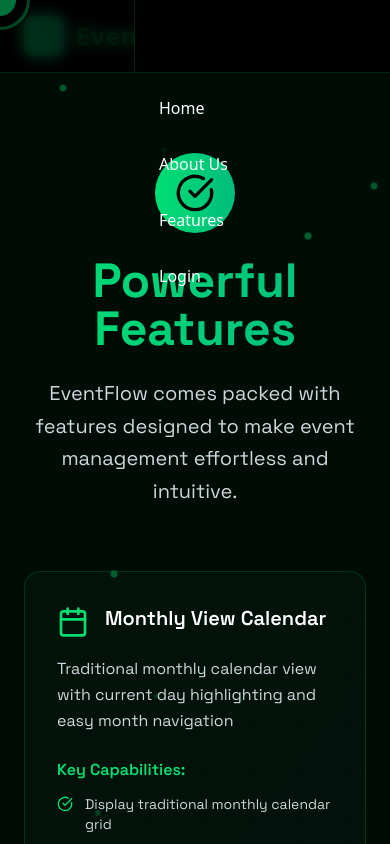
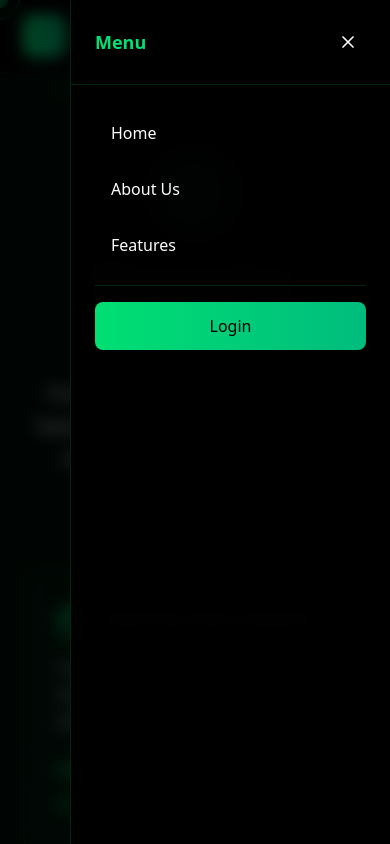
Before and after one commit to vyshnaviGadamsetty/EventFlow, a React (Vite) app: page /ft in a window 390 px wide. Both pictures are taken after a click on the button 354 px from the left and 36 px from the top of the page. Shown: the top 844 px of the page. Built offline with nearby package versions, Linux system fonts and the light colour scheme.

Commit message:
enhanced hamburger menu

```diff
--- a/src/components/Header.jsx
+++ b/src/components/Header.jsx
@@ -1,5 +1,121 @@
+// // import React from 'react';
+// // import { Link } from 'react-router-dom';
+// // import { Calendar, Menu, X, Sun, Moon } from 'lucide-react';
+
+// // const Header = ({ isDarkMode, setIsDarkMode, isHovering, setIsHovering }) => {
+// //   const [isMenuOpen, setIsMenuOpen] = React.useState(false);
+
+// //   const headerClasses = isDarkMode
+// //     ? 'bg-black/80 backdrop-blur-md border-b border-green-500/20'
+// //     : 'bg-white/80 backdrop-blur-md border-b border-green-500/20';
+
+// //   return (
+// //     <header className={`relative z-50 ${headerClasses}`}>
+// //       <div className="container mx-auto px-6 py-4">
+// //         <div className="flex items-center justify-between">
+// //           {/* Logo */}
+// //           <div
+// //             className="flex items-center space-x-3 group cursor-pointer"
+// //             onMouseEnter={() => setIsHovering(true)}
+// //             onMouseLeave={() => setIsHovering(false)}
+// //           >
+// //             <div className={`w-10 h-10 bg-gradient-to-r ${isDarkMode ? 'from-green-400 to-emerald-500' : 'from-green-500 to-emerald-600'} rounded-lg flex items-center justify-center transform group-hover:scale-110 group-hover:rotate-12 transition-all duration-300`}>
+// //               <Calendar className="w-6 h-6 text-black font-bold" />
+// //             </div>
+// //             <span className={`text-2xl font-bold ${isDarkMode ? 'text-green-400' : 'text-green-600'} tracking-wider`}>
+// //               EventFlow
+// //             </span>
+// //           </div>
+
+// //           {/* Desktop Nav */}
+// //           <nav className="hidden md:flex items-center space-x-8">
+// //             {['Home', 'About Us', 'Features', 'Pricing'].map((item) => (
+// //               <a
+// //                 key={item}
+// //                 href="#"
+// //                 className={`${isDarkMode ? 'hover:text-green-400' : 'hover:text-green-600'} transition-all duration-300 relative group font-medium tracking-wide`}
+// //                 onMouseEnter={() => setIsHovering(true)}
+// //                 onMouseLeave={() => setIsHovering(false)}
+// //               >
+// //                 {item}
+// //                 <span className={`absolute -bottom-1 left-0 w-0 h-0.5 ${isDarkMode ? 'bg-green-400' : 'bg-green-600'} group-hover:w-full transition-all duration-300`} />
+// //               </a>
+// //             ))}
+// //           </nav>
+
+// //           {/* Actions */}
+// //           <div className="flex items-center space-x-4">
+// //             {/* Theme Toggle */}
+// //             <button
+// //               onClick={() => setIsDarkMode(!isDarkMode)}
+// //               className={`p-2 rounded-full ${isDarkMode ? 'bg-green-400/10 hover:bg-green-400/20' : 'bg-green-600/10 hover:bg-green-600/20'} transition-colors duration-300`}
+// //               onMouseEnter={() => setIsHovering(true)}
+// //               onMouseLeave={() => setIsHovering(false)}
+// //             >
+// //               {isDarkMode ? <Sun className="w-5 h-5 text-green-400" /> : <Moon className="w-5 h-5 text-green-600" />}
+// //             </button>
+
+// //             {/* ✅ Desktop Login Button */}
+// //             <Link
+// //               to="/auth"
+// //               className={`hidden md:block px-6 py-2 bg-gradient-to-r ${isDarkMode ? 'from-green-400 to-emerald-500' : 'from-green-500 to-emerald-600'} text-black rounded-lg hover:shadow-lg ${isDarkMode ? 'hover:shadow-green-400/25' : 'hover:shadow-green-500/25'} transform hover:scale-105 transition-all duration-300 font-medium`}
+// //               onMouseEnter={() => setIsHovering(true)}
+// //               onMouseLeave={() => setIsHovering(false)}
+// //             >
+// //               Login
+// //             </Link>
+
+// //             {/* Hamburger */}
+// //             <button
+// //               className="md:hidden"
+// //               onClick={() => setIsMenuOpen(!isMenuOpen)}
+// //               onMouseEnter={() => setIsHovering(true)}
+// //               onMouseLeave={() => setIsHovering(false)}
+// //             >
+// //               {isMenuOpen ? <X className="w-6 h-6" /> : <Menu className="w-6 h-6" />}
+// //             </button>
+// //           </div>
+// //         </div>
+// //       </div>
+
+// //       {/* ✅ Mobile Nav */}
+// //       {isMenuOpen && (
+// //         <div className="fixed inset-0 z-40 bg-black/70 backdrop-blur-sm md:hidden">
+// //           <div className={`absolute right-0 top-0 h-full w-64 ${isDarkMode ? 'bg-black/90' : 'bg-white/90'} backdrop-blur-md border-l ${isDarkMode ? 'border-green-500/20' : 'border-green-500/20'} transform animate-slide-in-right`}>
+// //             <div className="p-6 space-y-4 mt-16">
+// //               {['Home', 'About Us', 'Features', 'Pricing'].map((item) => (
+// //                 <a
+// //                   key={item}
+// //                   href="#"
+// //                   className={`block py-2 ${isDarkMode ? 'hover:text-green-400' : 'hover:text-green-600'} transition-colors duration-300 font-medium`}
+// //                   onMouseEnter={() => setIsHovering(true)}
+// //                   onMouseLeave={() => setIsHovering(false)}
+// //                 >
+// //                   {item}
+// //                 </a>
+// //               ))}
+
+// //               {/* ✅ Mobile Login Link */}
+// //               <Link
+// //                 to="/auth"
+// //                 onClick={() => setIsMenuOpen(false)}
+// //                 className={`block py-2 ${isDarkMode ? 'hover:text-green-400' : 'hover:text-green-600'} transition-colors duration-300 font-medium`}
+// //                 onMouseEnter={() => setIsHovering(true)}
+// //                 onMouseLeave={() => setIsHovering(false)}
+// //               >
+// //                 Login
+// //               </Link>
+// //             </div>
+// //           </div>
+// //         </div>
+// //       )}
+// //     </header>
+// //   );
+// // };
+
+// // export default Header;
 // import React from 'react';
-// import { Link } from 'react-router-dom';
+// import { Link } from 'react-router-dom'; // Import Link
 // import { Calendar, Menu, X, Sun, Moon } from 'lucide-react';
 
 // const Header = ({ isDarkMode, setIsDarkMode, isHovering, setIsHovering }) => {
@@ -8,6 +124,13 @@
 //   const headerClasses = isDarkMode
 //     ? 'bg-black/80 backdrop-blur-md border-b border-green-500/20'
 //     : 'bg-white/80 backdrop-blur-md border-b border-green-500/20';
+
+//   // Map of nav items and their paths
+//   const navItems = [
+//     { label: 'Home', path: '/' },
+//     { label: 'About Us', path: '/aboutus' },
+//     { label: 'Features', path: '/ft' },
+//   ];
 
 //   return (
 //     <header className={`relative z-50 ${headerClasses}`}>
@@ -29,17 +152,17 @@
 
 //           {/* Desktop Nav */}
 //           <nav className="hidden md:flex items-center space-x-8">
-//             {['Home', 'About Us', 'Features', 'Pricing'].map((item) => (
-//               <a
-//                 key={item}
-//                 href="#"
+//             {navItems.map(({ label, path }) => (
+//               <Link
+//                 key={label}
+//                 to={path}
 //                 className={`${isDarkMode ? 'hover:text-green-400' : 'hover:text-green-600'} transition-all duration-300 relative group font-medium tracking-wide`}
 //                 onMouseEnter={() => setIsHovering(true)}
 //                 onMouseLeave={() => setIsHovering(false)}
 //               >
-//                 {item}
+//                 {label}
 //                 <span className={`absolute -bottom-1 left-0 w-0 h-0.5 ${isDarkMode ? 'bg-green-400' : 'bg-green-600'} group-hover:w-full transition-all duration-300`} />
-//               </a>
+//               </Link>
 //             ))}
 //           </nav>
 
@@ -55,7 +178,7 @@
 //               {isDarkMode ? <Sun className="w-5 h-5 text-green-400" /> : <Moon className="w-5 h-5 text-green-600" />}
 //             </button>
 
-//             {/* ✅ Desktop Login Button */}
+//             {/* Desktop Login Button */}
 //             <Link
 //               to="/auth"
 //               className={`hidden md:block px-6 py-2 bg-gradient-to-r ${isDarkMode ? 'from-green-400 to-emerald-500' : 'from-green-500 to-emerald-600'} text-black rounded-lg hover:shadow-lg ${isDarkMode ? 'hover:shadow-green-400/25' : 'hover:shadow-green-500/25'} transform hover:scale-105 transition-all duration-300 font-medium`}
@@ -78,24 +201,25 @@
 //         </div>
 //       </div>
 
-//       {/* ✅ Mobile Nav */}
+//       {/* Mobile Nav */}
 //       {isMenuOpen && (
 //         <div className="fixed inset-0 z-40 bg-black/70 backdrop-blur-sm md:hidden">
 //           <div className={`absolute right-0 top-0 h-full w-64 ${isDarkMode ? 'bg-black/90' : 'bg-white/90'} backdrop-blur-md border-l ${isDarkMode ? 'border-green-500/20' : 'border-green-500/20'} transform animate-slide-in-right`}>
 //             <div className="p-6 space-y-4 mt-16">
-//               {['Home', 'About Us', 'Features', 'Pricing'].map((item) => (
-//                 <a
-//                   key={item}
-//                   href="#"
+//               {navItems.map(({ label, path }) => (
+//                 <Link
+//                   key={label}
+//                   to={path}
+//                   onClick={() => setIsMenuOpen(false)}
 //                   className={`block py-2 ${isDarkMode ? 'hover:text-green-400' : 'hover:text-green-600'} transition-colors duration-300 font-medium`}
 //                   onMouseEnter={() => setIsHovering(true)}
 //                   onMouseLeave={() => setIsHovering(false)}
 //                 >
-//                   {item}
-//                 </a>
+//                   {label}
+//                 </Link>
 //               ))}
 
-//               {/* ✅ Mobile Login Link */}
+//               {/* Mobile Login Link */}
 //               <Link
 //                 to="/auth"
 //                 onClick={() => setIsMenuOpen(false)}
@@ -115,7 +239,7 @@
 
 // export default Header;
 import React from 'react';
-import { Link } from 'react-router-dom'; // Import Link
+import { Link } from 'react-router-dom';
 import { Calendar, Menu, X, Sun, Moon } from 'lucide-react';
 
 const Header = ({ isDarkMode, setIsDarkMode, isHovering, setIsHovering }) => {
@@ -132,12 +256,35 @@
     { label: 'Features', path: '/ft' },
   ];
 
+  // Close menu when clicking outside
+  const handleOverlayClick = (e) => {
+    if (e.target === e.currentTarget) {
+      setIsMenuOpen(false);
+    }
+  };
+
+  // Prevent body scroll when menu is open
+  React.useEffect(() => {
+    if (isMenuOpen) {
+      document.body.style.overflow = 'hidden';
+    } else {
+      document.body.style.overflow = 'unset';
+    }
+
+    // Cleanup on unmount
+    return () => {
+      document.body.style.overflow = 'unset';
+    };
+  }, [isMenuOpen]);
+
   return (
+    <>
       <header className={`relative z-50 ${headerClasses}`}>
         <div className="container mx-auto px-6 py-4">
           <div className="flex items-center justify-between">
             {/* Logo */}
-          <div
+            <Link
+              to="/"
               className="flex items-center space-x-3 group cursor-pointer"
               onMouseEnter={() => setIsHovering(true)}
               onMouseLeave={() => setIsHovering(false)}
@@ -148,7 +295,7 @@
               <span className={`text-2xl font-bold ${isDarkMode ? 'text-green-400' : 'text-green-600'} tracking-wider`}>
                 EventFlow
               </span>
-          </div>
+            </Link>
 
             {/* Desktop Nav */}
             <nav className="hidden md:flex items-center space-x-8">
@@ -156,7 +303,7 @@
                 <Link
                   key={label}
                   to={path}
-                className={`${isDarkMode ? 'hover:text-green-400' : 'hover:text-green-600'} transition-all duration-300 relative group font-medium tracking-wide`}
+                  className={`${isDarkMode ? 'text-white hover:text-green-400' : 'text-gray-700 hover:text-green-600'} transition-all duration-300 relative group font-medium tracking-wide`}
                   onMouseEnter={() => setIsHovering(true)}
                   onMouseLeave={() => setIsHovering(false)}
                 >
@@ -190,50 +337,103 @@
 
               {/* Hamburger */}
               <button
-              className="md:hidden"
+                className={`md:hidden p-2 rounded-lg ${isDarkMode ? 'text-white hover:bg-green-400/10' : 'text-gray-700 hover:bg-green-600/10'} transition-colors duration-300`}
                 onClick={() => setIsMenuOpen(!isMenuOpen)}
-              onMouseEnter={() => setIsHovering(true)}
-              onMouseLeave={() => setIsHovering(false)}
+                aria-label="Toggle menu"
               >
                 {isMenuOpen ? <X className="w-6 h-6" /> : <Menu className="w-6 h-6" />}
               </button>
             </div>
           </div>
         </div>
+      </header>
 
-      {/* Mobile Nav */}
-      {isMenuOpen && (
-        <div className="fixed inset-0 z-40 bg-black/70 backdrop-blur-sm md:hidden">
-          <div className={`absolute right-0 top-0 h-full w-64 ${isDarkMode ? 'bg-black/90' : 'bg-white/90'} backdrop-blur-md border-l ${isDarkMode ? 'border-green-500/20' : 'border-green-500/20'} transform animate-slide-in-right`}>
-            <div className="p-6 space-y-4 mt-16">
+      {/* Mobile Menu Overlay */}
+      <div
+        className={`fixed inset-0 z-[100] md:hidden transition-all duration-300 ${
+          isMenuOpen
+            ? 'opacity-100 pointer-events-auto'
+            : 'opacity-0 pointer-events-none'
+        }`}
+        onClick={handleOverlayClick}
+      >
+        {/* Backdrop */}
+        <div className="absolute inset-0 bg-black/60 backdrop-blur-sm" />
+
+        {/* Menu Panel */}
+        <div
+          className={`absolute right-0 top-0 h-full w-80 max-w-[85vw] ${
+            isDarkMode ? 'bg-black/95' : 'bg-white/95'
+          } backdrop-blur-md border-l ${
+            isDarkMode ? 'border-green-500/20' : 'border-green-500/20'
+          } transform transition-transform duration-300 ease-out ${
+            isMenuOpen ? 'translate-x-0' : 'translate-x-full'
+          }`}
+        >
+          {/* Menu Header */}
+          <div className="flex items-center justify-between p-6 border-b border-green-500/20">
+            <span className={`text-lg font-bold ${isDarkMode ? 'text-green-400' : 'text-green-600'}`}>
+              Menu
+            </span>
+            <button
+              onClick={() => setIsMenuOpen(false)}
+              className={`p-2 rounded-lg ${isDarkMode ? 'text-white hover:bg-green-400/10' : 'text-gray-700 hover:bg-green-600/10'} transition-colors duration-300`}
+              aria-label="Close menu"
+            >
+              <X className="w-5 h-5" />
+            </button>
+          </div>
+
+          {/* Menu Items */}
+          <div className="p-6 space-y-2">
             {navItems.map(({ label, path }) => (
               <Link
                 key={label}
                 to={path}
                 onClick={() => setIsMenuOpen(false)}
-                  className={`block py-2 ${isDarkMode ? 'hover:text-green-400' : 'hover:text-green-600'} transition-colors duration-300 font-medium`}
-                  onMouseEnter={() => setIsHovering(true)}
-                  onMouseLeave={() => setIsHovering(false)}
+                className={`block px-4 py-3 rounded-lg ${
+                  isDarkMode
+                    ? 'text-white hover:bg-green-400/10 hover:text-green-400'
+                    : 'text-gray-700 hover:bg-green-600/10 hover:text-green-600'
+                } transition-all duration-300 font-medium`}
               >
                 {label}
               </Link>
             ))}
 
-              {/* Mobile Login Link */}
+            {/* Mobile Login Button */}
+            <div className="pt-4 border-t border-green-500/20 mt-4">
               <Link
                 to="/auth"
                 onClick={() => setIsMenuOpen(false)}
-                className={`block py-2 ${isDarkMode ? 'hover:text-green-400' : 'hover:text-green-600'} transition-colors duration-300 font-medium`}
-                onMouseEnter={() => setIsHovering(true)}
-                onMouseLeave={() => setIsHovering(false)}
+                className={`block w-full text-center px-6 py-3 bg-gradient-to-r ${
+                  isDarkMode ? 'from-green-400 to-emerald-500' : 'from-green-500 to-emerald-600'
+                } text-black rounded-lg font-medium transition-all duration-300 hover:shadow-lg ${
+                  isDarkMode ? 'hover:shadow-green-400/25' : 'hover:shadow-green-500/25'
+                }`}
               >
                 Login
               </Link>
             </div>
           </div>
         </div>
-      )}
-    </header>
+      </div>
+
+      <style jsx>{`
+        @keyframes slideInRight {
+          from {
+            transform: translateX(100%);
+          }
+          to {
+            transform: translateX(0);
+          }
+        }
+
+        .animate-slide-in-right {
+          animation: slideInRight 0.3s ease-out;
+        }
+      `}</style>
+    </>
   );
 };
 
```
Lines whose indentation alone changed are shown as unchanged.
